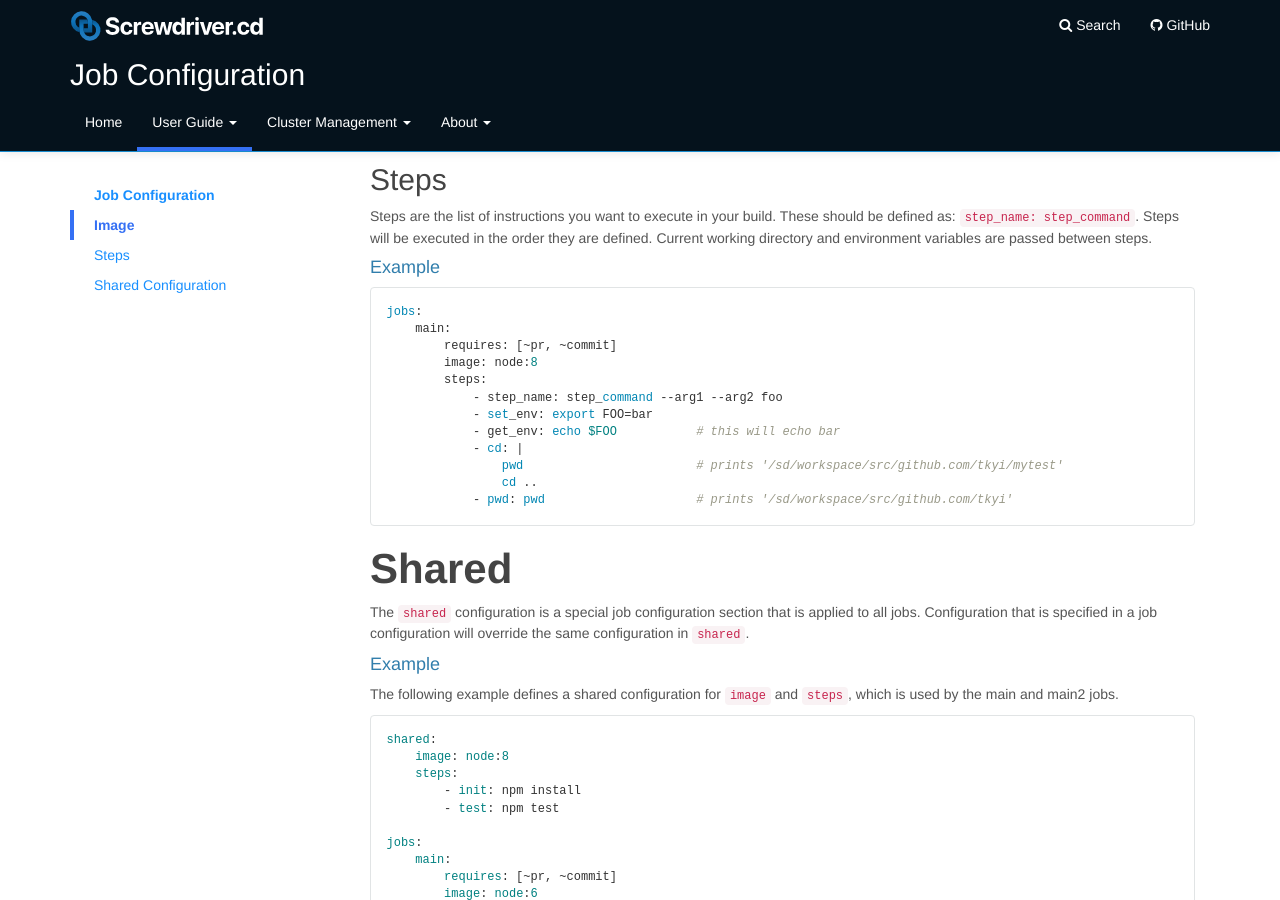
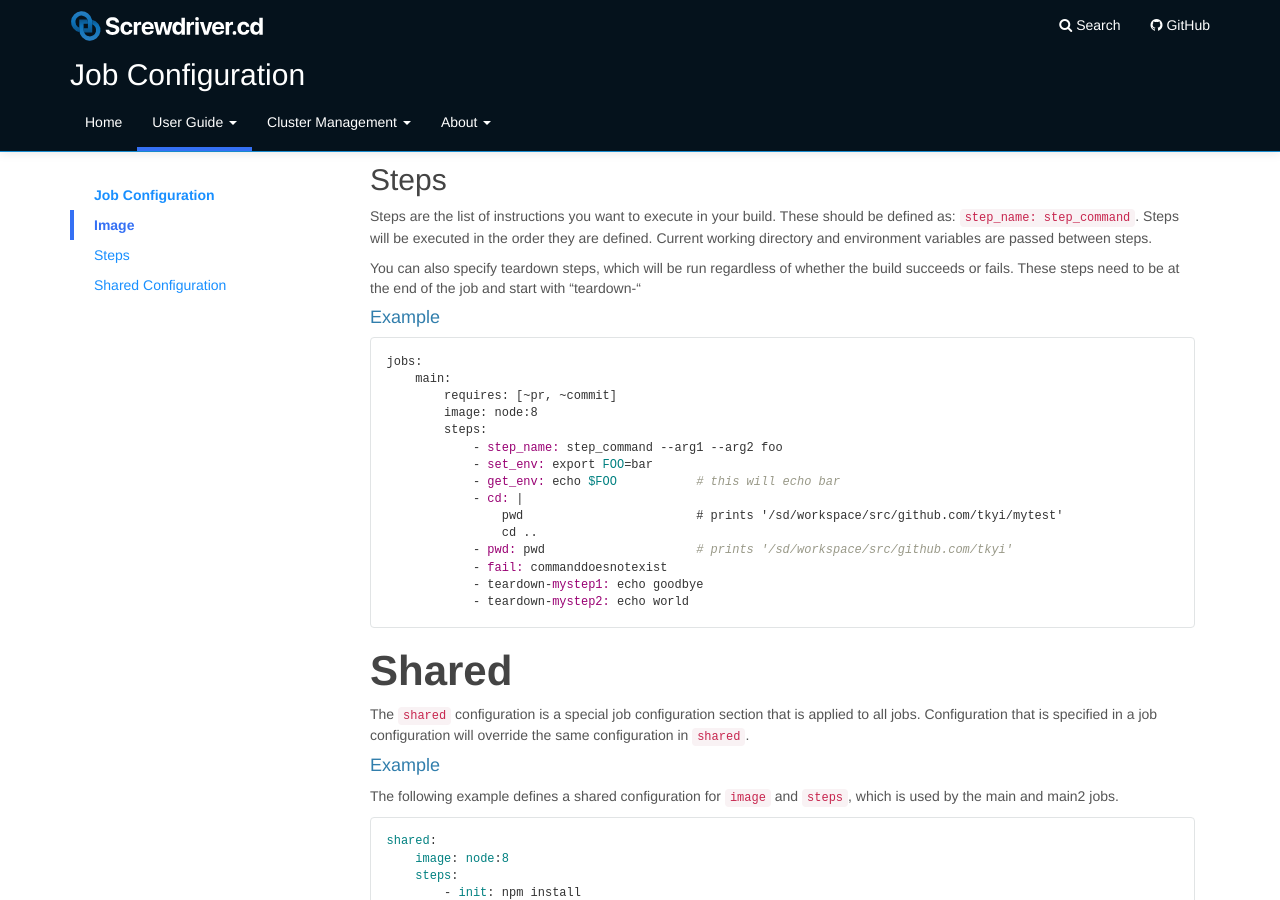
Before and after one commit to screwdriver-cd/guide, a Jekyll site: the page built from docs/user-guide/configuration/jobconfiguration.md, in a window 1280 px wide and 900 px high, scrolled down 669 px. Built offline with Jekyll 4.4.1, drawn with Linux system fonts in a browser that asks for light colours.

Commit message:
fix: Add doc for userteardown (#217)

````diff
--- a/docs/user-guide/configuration/jobconfiguration.md
+++ b/docs/user-guide/configuration/jobconfiguration.md
@@ -47,6 +47,8 @@ jobs:
 Steps are the list of instructions you want to execute in your build. These should be defined as:
 `step_name: step_command`. Steps will be executed in the order they are defined. Current working directory and environment variables are passed between steps.
 
+You can also specify teardown steps, which will be run regardless of whether the build succeeds or fails. These steps need to be at the end of the job and start with "teardown-"
+
 #### Example
 ```
 jobs:
@@ -61,6 +63,9 @@ jobs:
                 pwd                        # prints '/sd/workspace/src/github.com/tkyi/mytest'
                 cd ..
             - pwd: pwd                     # prints '/sd/workspace/src/github.com/tkyi'
+            - fail: commanddoesnotexist
+            - teardown-mystep1: echo goodbye
+            - teardown-mystep2: echo world
 ```
 
 
````
